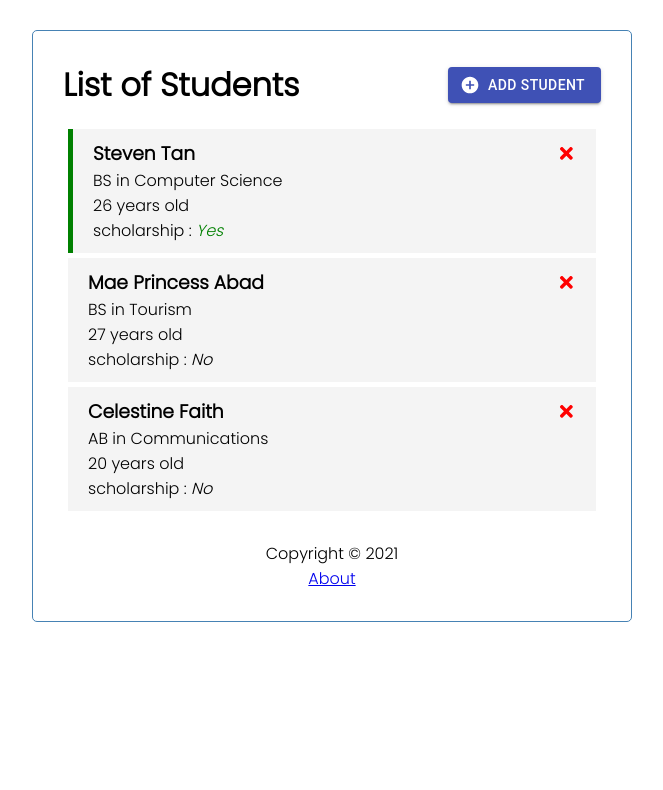
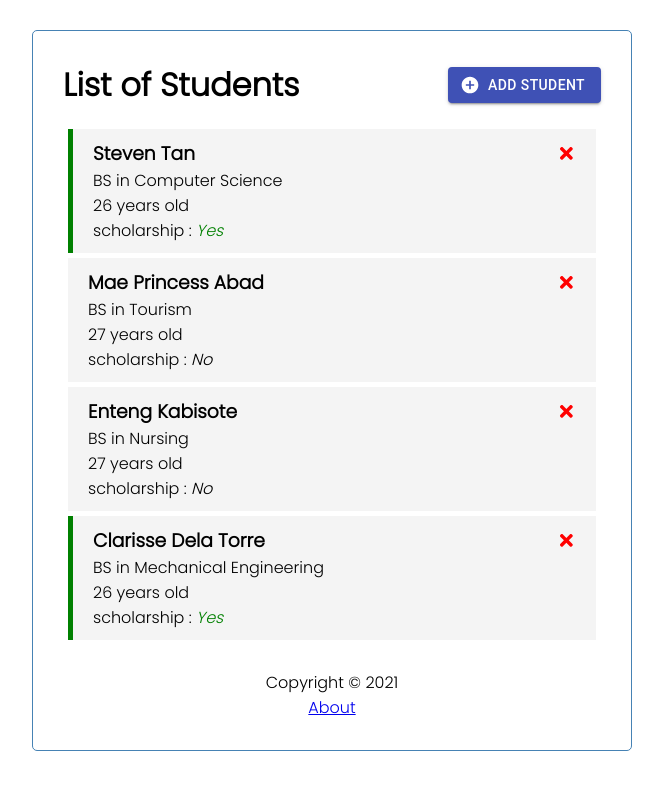
Before and after one commit to HeySteven0508/firstReactApp, a React (Create React App) app: page / in a window 1280 px wide. Shown: the top 790 px of the page, without its empty margins (308-971 px from the left). Built offline with nearby package versions, Linux system fonts and the light colour scheme; data requests are answered from the project's data file.

Commit message:
Adding Add function

```diff
--- a/db.json
+++ b/db.json
@@ -15,11 +15,18 @@
       "isScholar": false
     },
     {
-      "id": 3,
-      "name": "Celestine Faith",
-      "course": "AB in Communications",
-      "age": 20,
-      "isScholar": false
+      "name": "Enteng Kabisote",
+      "course": "BS in Nursing",
+      "age": "27",
+      "isScholar": false,
+      "id": 4
+    },
+    {
+      "name": "Clarisse Dela Torre",
+      "course": "BS in Mechanical Engineering",
+      "age": "26",
+      "isScholar": true,
+      "id": 5
     }
   ]
 }
--- a/src/App.js
+++ b/src/App.js
@@ -37,11 +37,22 @@ function App() {
   }
 
   //Add a Student
-  const onAddStudent = (student) => {
-    //create a random id
-    const id = Math.floor(Math.random() * 10000) + 1;
-    const newStudent = { id, ...student };
-    setStudents([...students, newStudent]);
+  const onAddStudent = async (student) => {
+    const res = await fetch('http://localhost:5000/students', {
+      method: 'POST',
+      headers: {
+        'Content-type' : 'application/json'
+      },
+      body: JSON.stringify(student),
+    });
+
+    const data = await res.json();
+    setStudents([...students,data]);
+
+    // //create a random id
+    // const id = Math.floor(Math.random() * 10000) + 1;
+    // const newStudent = { id, ...student };
+    // setStudents([...students, newStudent]);
 
   };
 
```
Also changed, not shown: src/components/Students.js (line endings or trailing spaces).
